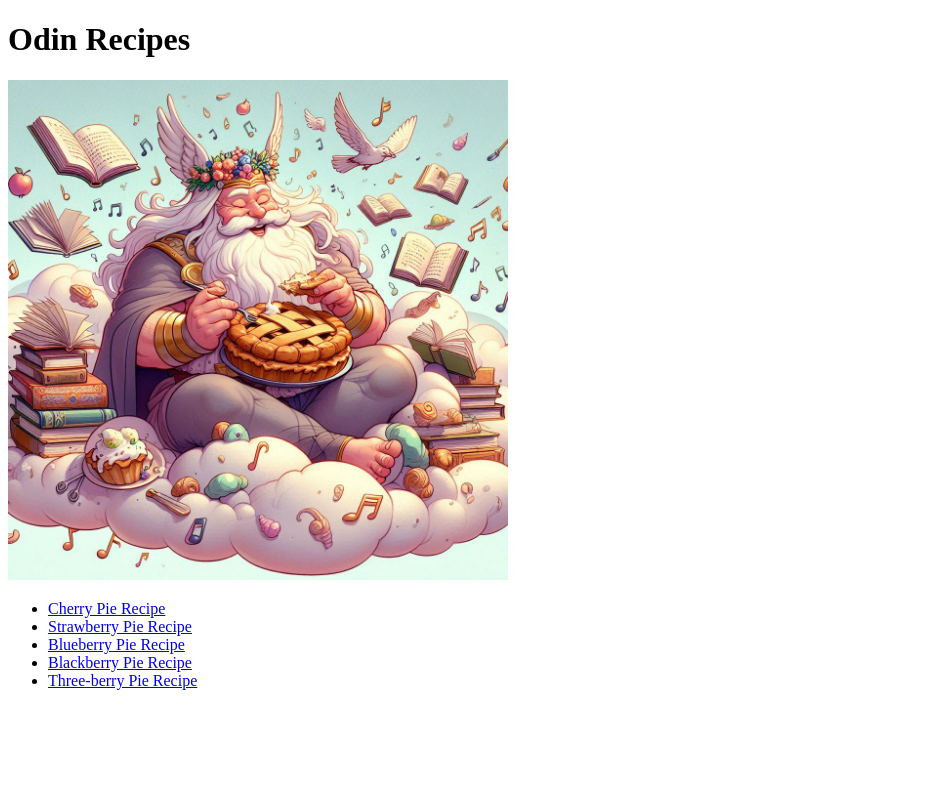
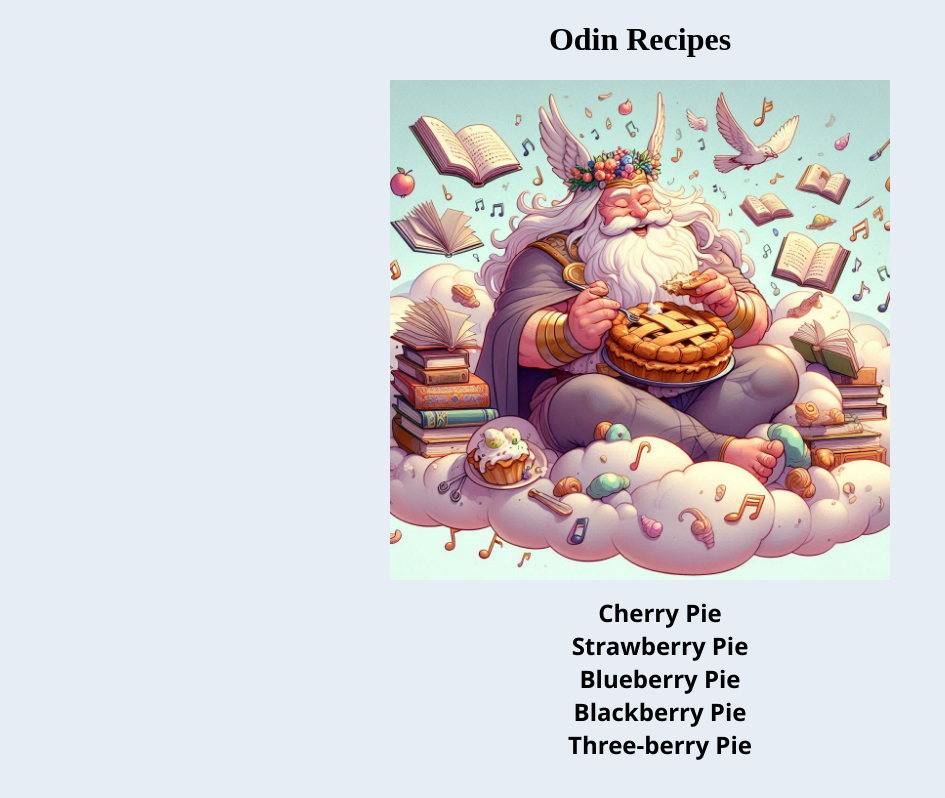
Before and after one commit to SayujM/odin-recipes, a plain HTML site: page index.html in a window 1280 px wide. Shown: the whole page, without its empty margins (0-945 px from the left). Drawn offline with Linux system fonts and the light colour scheme.

Commit message:
Add stylesheet to index.html

```diff
--- a/index.html
+++ b/index.html
@@ -4,17 +4,18 @@
     <head>
         <title>Yummy Pie Recipes!</title>
         <meta charset="UTF-8">
+        <link rel="stylesheet" href="style.css">
     </head>
     <body>
         <h1>Odin Recipes</h1>
         <img src="./images/odin_eating_pies.jpg" height="500" width="500">
         <p></p>
         <ul>
-            <li><a href="recipes/cherry_pie.html" target="_blank">Cherry Pie Recipe</a></li>
-            <li><a href="recipes/strawberry_pie.html" target="_blank">Strawberry Pie Recipe</a></li>
-            <li><a href="recipes/blueberry_pie.html" target="_blank">Blueberry Pie Recipe</a></li>
-            <li><a href="recipes/blackberry_pie.html" target="_blank">Blackberry Pie Recipe</a></li>
-            <li><a href="recipes/three_berry_pie.html" target="_blank">Three-berry Pie Recipe</a></li>
+            <li><a href="recipes/cherry_pie.html" target="_blank" class="link">Cherry Pie</a></li>
+            <li><a href="recipes/strawberry_pie.html" target="_blank" class="link">Strawberry Pie</a></li>
+            <li><a href="recipes/blueberry_pie.html" target="_blank" class="link">Blueberry Pie</a></li>
+            <li><a href="recipes/blackberry_pie.html" target="_blank" class="link">Blackberry Pie</a></li>
+            <li><a href="recipes/three_berry_pie.html" target="_blank" class="link">Three-berry Pie</a></li>
         </ul>
     </body>
 </html>
--- /dev/null
+++ b/style.css
@@ -0,0 +1,33 @@
+/* style sheet for all the webpages */
+body{
+    background-color:#e6edf5;
+}
+
+h1{
+    font-family: 'Times New Roman', Times, serif;
+    font-size: xx-large;
+    text-align: center;
+
+}
+
+img{
+    display: block;
+    margin-left: auto;
+    margin-right: auto;
+    width: 500;
+    height: auto;
+
+}
+
+a.link {
+    text-decoration: none;
+    color: black;
+    font-size: x-large;
+    font-family: 'Segoe UI', Tahoma, Geneva, Verdana, sans-serif;
+    font-weight: bold;
+}
+
+li{
+    text-align: center;
+    list-style-type: none;
+}
```
Also changed, not shown: 1 other file.
